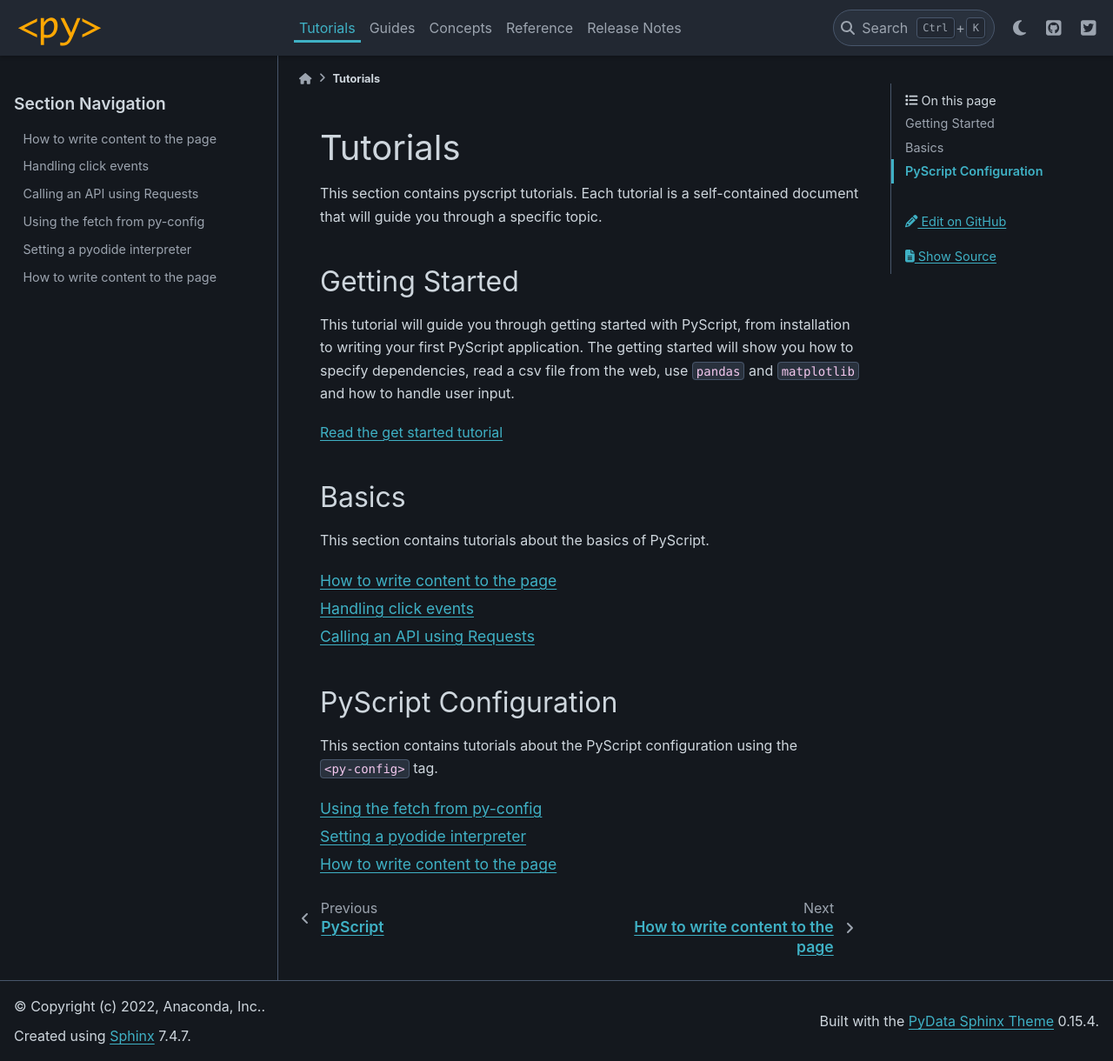
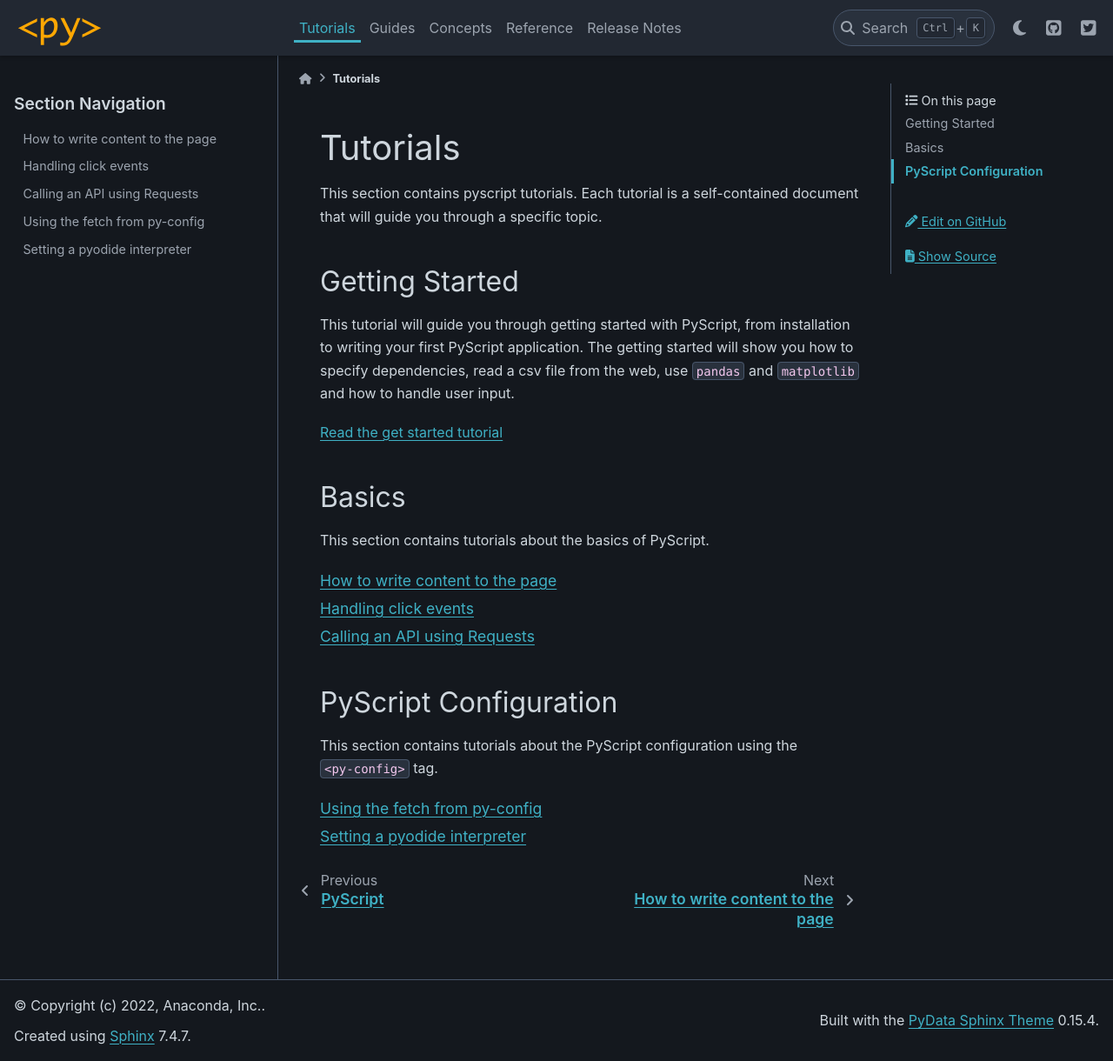
Before and after one commit to pyscript/pyscript, a Sphinx documentation site: the page built from docs/tutorials/index.md, in a window 1280 px wide and 1220 px high. Shown: the whole window at 87% size. Built offline with Sphinx 7.4.7 and the PyData theme 0.15.4, drawn with Linux system fonts in a browser that asks for light colours.

Commit message:
doc: remove duplicated link
"How to write content to the page" appeared twice in the index.

````diff
--- a/docs/tutorials/index.md
+++ b/docs/tutorials/index.md
@@ -35,5 +35,4 @@
 ---
 py-config-fetch
 py-config-interpreter
-writing-to-page
 ```
````
